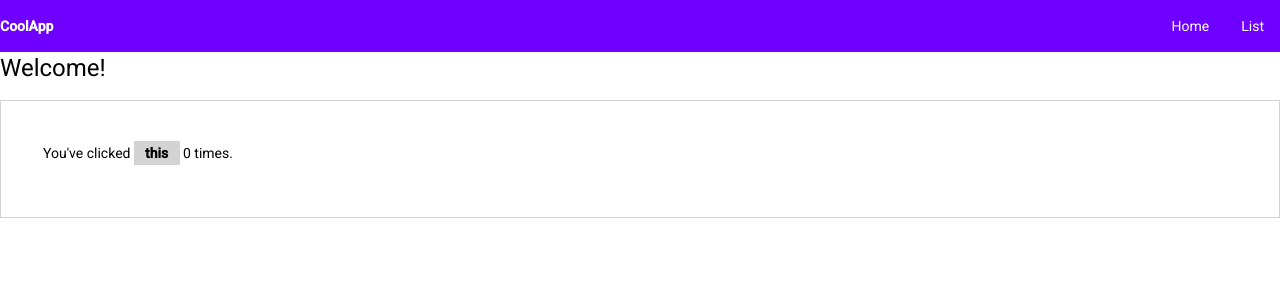
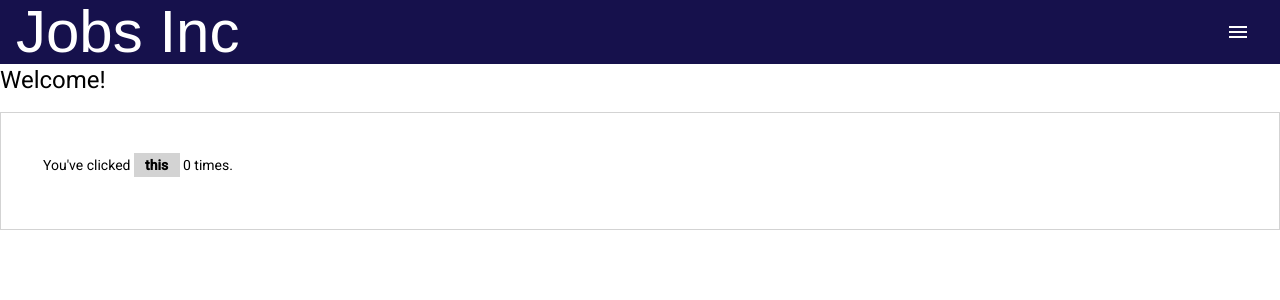
Before and after one commit to bleauwonder/performing, an Angular app: page / in a window 1280 px wide. Shown: the top 300 px of the page. Built offline with nearby package versions, Linux system fonts and the light colour scheme.

Commit message:
update material imports

```diff
--- a/src/app/app.component.html
+++ b/src/app/app.component.html
@@ -1,13 +1,7 @@
+
 <div class="container">
-  <div class="row">
-      <div class="col">
-        <app-menu></app-menu>
-      </div>
-  </div>
+
+  <app-nav></app-nav>
+  <router-outlet></router-outlet>
+
 </div>
-
-<div class="row">
-  <div class="col">
-    <router-outlet></router-outlet>
-  </div>
-</div>
--- a/src/app/app.module.ts
+++ b/src/app/app.module.ts
@@ -1,6 +1,7 @@
 import { BrowserModule } from '@angular/platform-browser';
 import { NgModule } from '@angular/core';
-import { RouterModule } from '@angular/router'
+import { RouterModule } from '@angular/router';
+import { MaterialModule } from './material';
 
 import { AppRoutingModule } from './app-routing.module';
 import { AppComponent } from './app.component';
@@ -32,6 +33,7 @@ import { NavComponent } from './nav/nav.component';
     BrowserModule,
     AppRoutingModule,
     BrowserAnimationsModule,
+    MaterialModule,
     MatToolbarModule,
     MatIconModule,
     MatCardModule,
```
Also changed, not shown: src/app/material.ts (added, +20 -0 lines).
